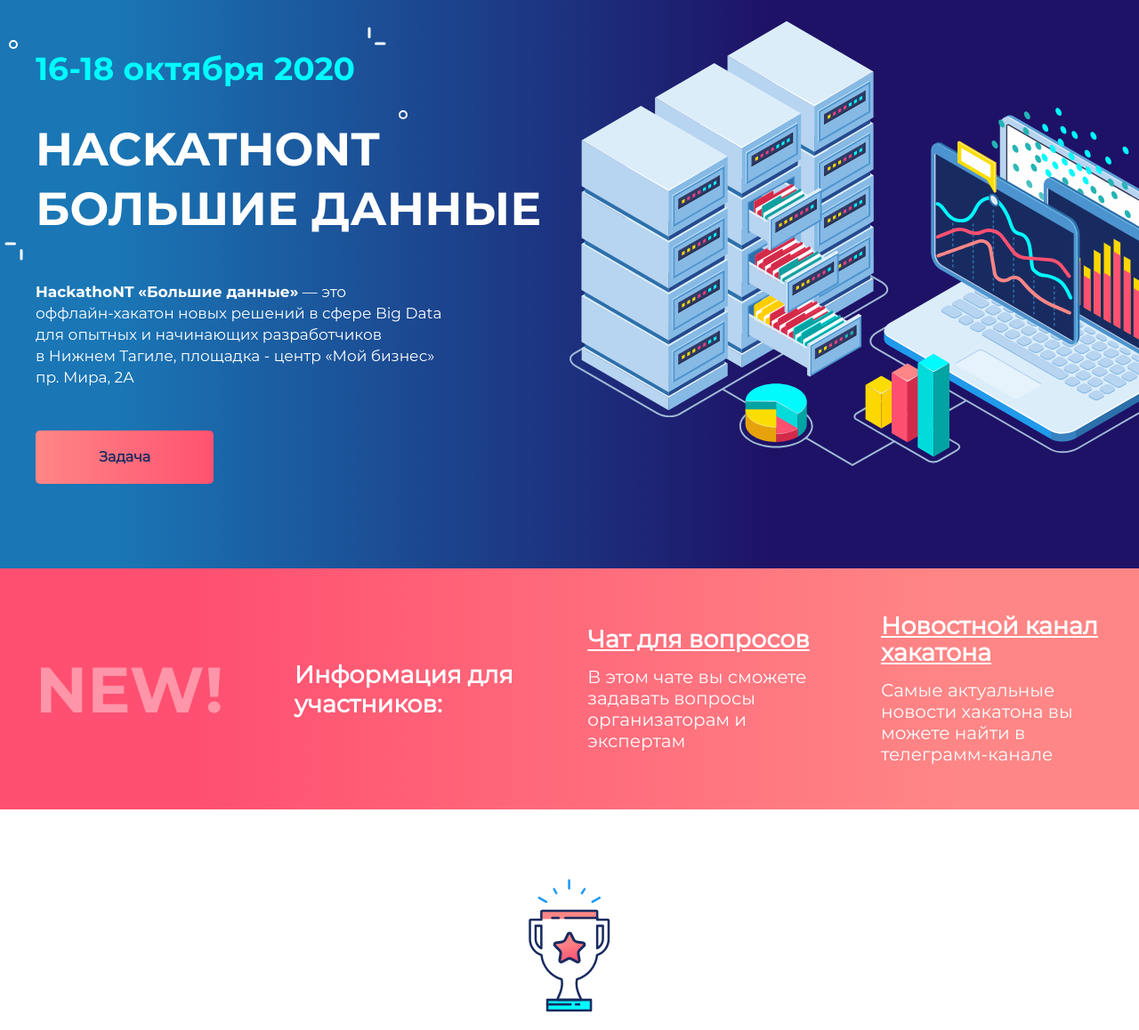
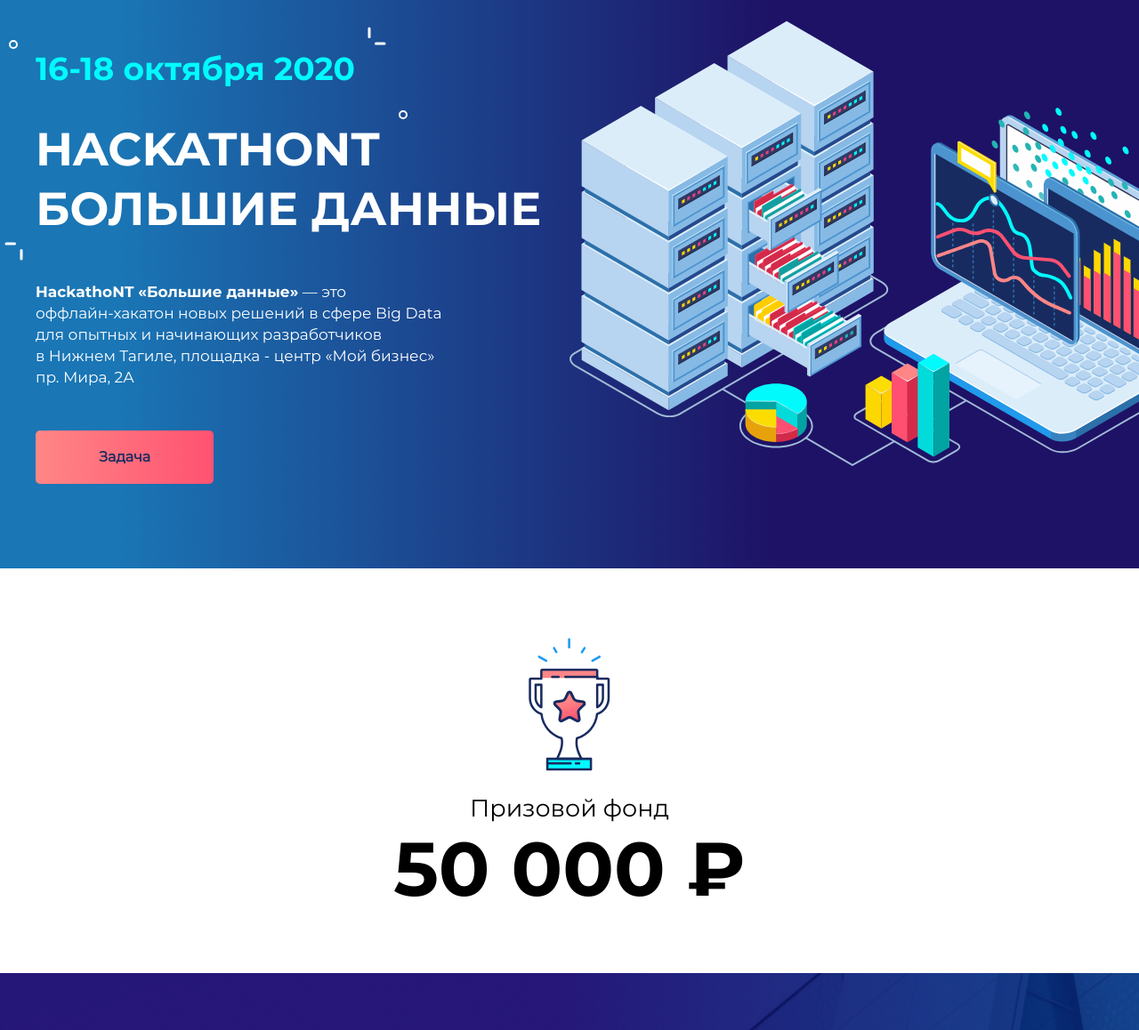
Before and after one commit to ShineSquad/HackathoNT, a PHP site: page / in a window 1280 px wide. Shown: the part 161-1319 px from the top of the page at 89% size. Run offline with PHP 8.4, Linux system fonts and the light colour scheme.

Commit message:
display none

```diff
--- a/index.php
+++ b/index.php
@@ -126,7 +126,7 @@
 				</main>
 			</div>
 		</div>
-		<div id="info_participants">
+		<div id="info_participants" style="display: none;">
 			<div class="container">
 				<p class="title">NEW!</p>
 				<p class="for_participants">Информация для участников:</p>
```
